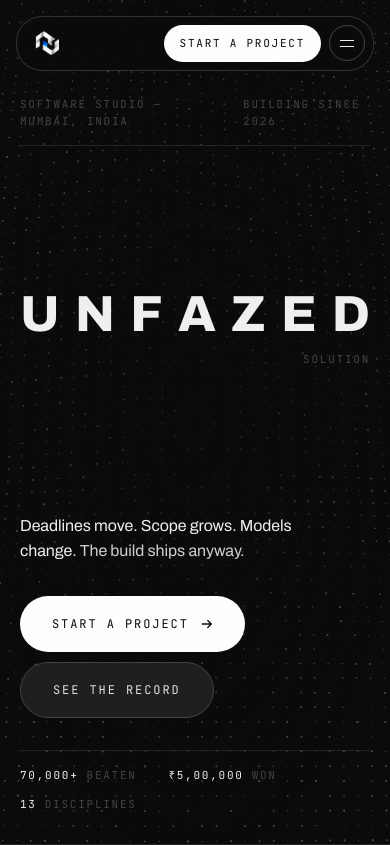
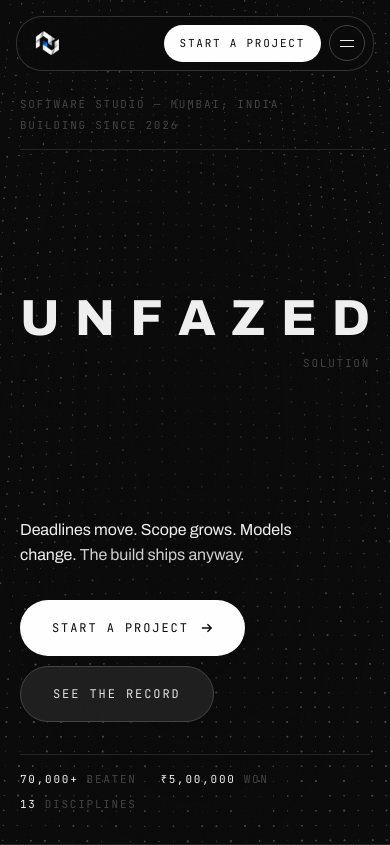
Before and after one commit to Team-Unfazed/Unfazed-Solutions, a Next.js app: page / in a window 390 px wide. Shown: the top 845 px of the page. Built offline with nearby package versions, Linux system fonts and the light colour scheme.

Commit message:
fix: mobile responsive hero/stats, Yash Tambe image updated to PNG

```diff
--- a/components/credibility/CredibilitySection.tsx
+++ b/components/credibility/CredibilitySection.tsx
@@ -43,13 +43,13 @@ export function CredibilitySection() {
               whileInView={{ opacity: 1, y: 0 }}
               viewport={VIEWPORT}
               transition={{ ...transition.enter, delay: index * 0.1 }}
-              className="flex flex-col gap-3 border-b border-[color:var(--color-bg-accent)]/50 py-9 md:border-b-0 md:px-10 md:first:pl-0 md:last:pr-0 md:[&:not(:first-child)]:border-l md:[&:not(:first-child)]:border-[color:var(--color-bg-accent)]/50"
+              className="flex flex-col gap-3 border-b border-[color:var(--color-bg-accent)]/50 py-7 md:border-b-0 md:px-10 md:py-9 md:first:pl-0 md:last:pr-0 md:[&:not(:first-child)]:border-l md:[&:not(:first-child)]:border-[color:var(--color-bg-accent)]/50"
             >
               <dt className="sr-only">{stat.label}</dt>
               <dd>
                 <StatCounter
                   display={stat.value}
-                  className="type-display-xl block whitespace-nowrap text-[clamp(2.4rem,5.2vw,4.25rem)] text-[color:var(--color-fg)]"
+                  className="type-display-xl block text-[clamp(1.8rem,8vw,4.25rem)] text-[color:var(--color-fg)]"
                 />
                 <span className="type-mono mt-4 block text-[color:var(--color-accent)]">
                   {stat.label}
--- a/components/hero/HeroSection.tsx
+++ b/components/hero/HeroSection.tsx
@@ -143,7 +143,7 @@ export function HeroSection() {
         style={{ y: metaY, opacity: metaOpacity }}
       >
         <motion.div
-          className="flex items-baseline justify-between gap-4"
+          className="flex flex-col gap-1 sm:flex-row sm:items-baseline sm:justify-between sm:gap-4"
           initial={{ opacity: 0 }}
           animate={ready ? { opacity: 1 } : {}}
           transition={{ duration: 1, ease: EASE.outExpo, delay }}
@@ -254,7 +254,7 @@ export function HeroSection() {
           transition={{ duration: 1, ease: EASE.outExpo, delay: delay + 0.68 }}
         >
           <hr className="hairline" />
-          <dl className="flex flex-wrap items-center gap-x-8 gap-y-3 pt-4">
+          <dl className="flex flex-wrap items-center gap-x-6 gap-y-2 pt-4 sm:gap-x-8 sm:gap-y-3">
             {FACTS.map((fact) => (
               <div key={fact.label} className="flex items-baseline gap-2">
                 <dt className="type-mono text-[color:var(--color-fg)]">
--- a/lib/constants.ts
+++ b/lib/constants.ts
@@ -249,7 +249,7 @@ export const FOUNDERS: Founder[] = [
     id: "yash-tambe",
     name: "Yash Tambe",
     role: "DevOps Engineer",
-    image: "/images/Yash Tambe.jpg",
+    image: "/images/Yash Tambe.png",
     bio: "Yash owns the path from a merged commit to a live URL. Pipelines, environments, monitoring and rollbacks — so that shipping on a Friday is a decision, not a gamble.",
     owns: ["CI/CD", "Environments & releases", "Monitoring"],
   },
```
Also changed, not shown: public/images/Yash Tambe.jpg (deleted), public/images/Yash Tambe.png (added).
